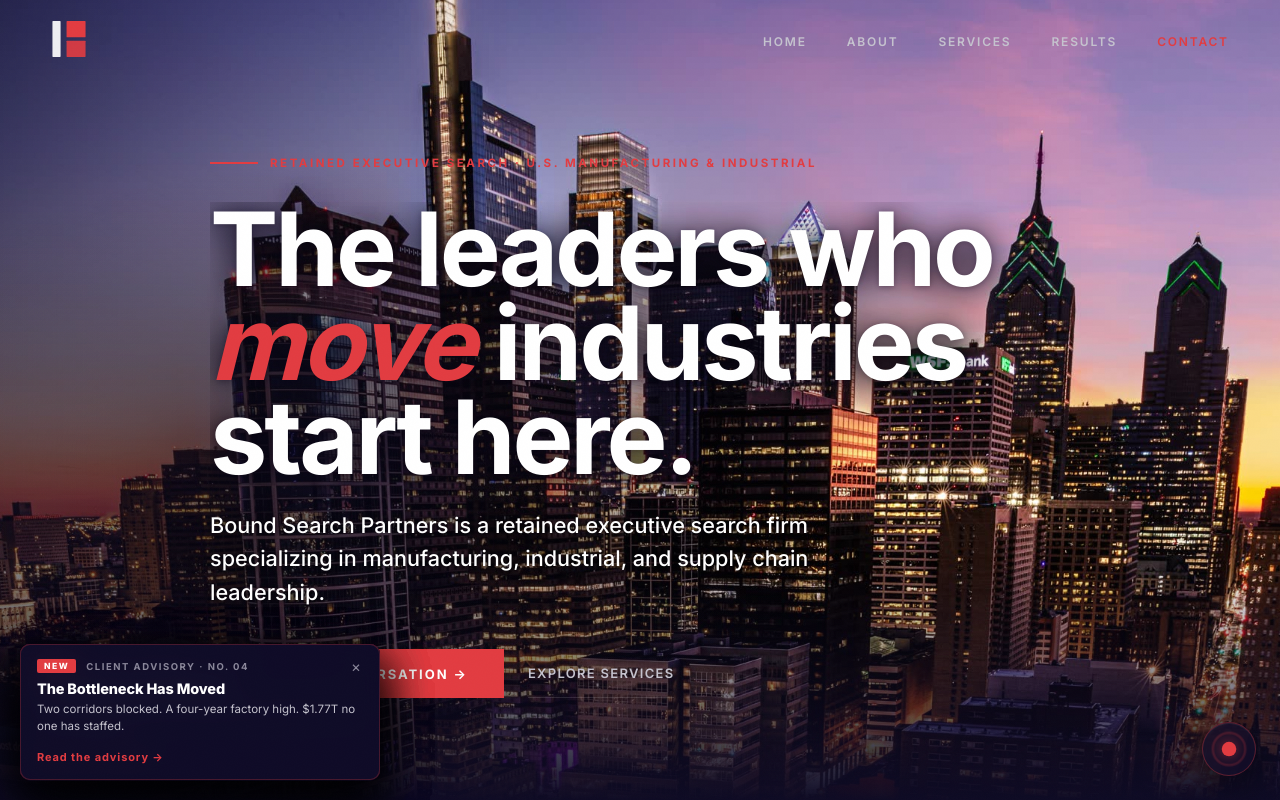
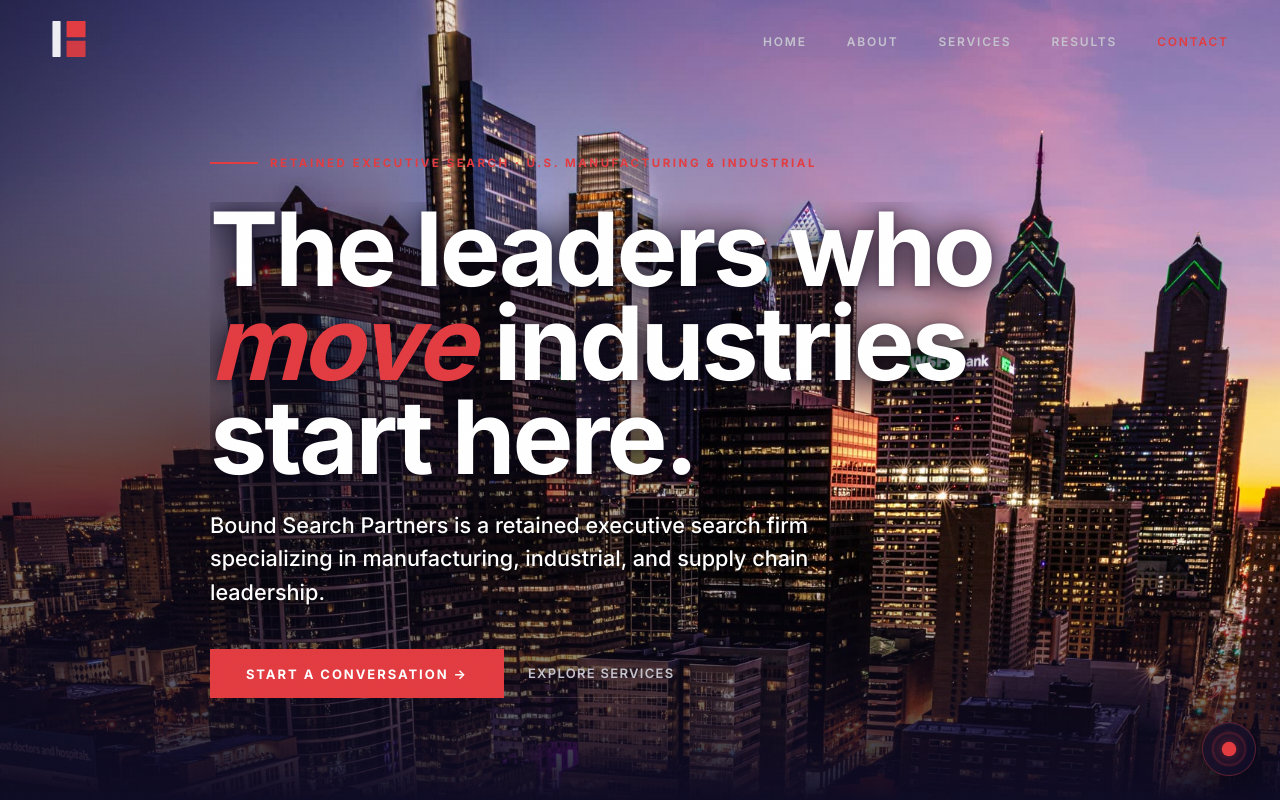
Before and after one commit to rc562/bound-search-partners, a React (Vite) app: page / in a window 1280 px wide. Shown: the top 800 px of the page. Built offline with nearby package versions, Linux system fonts and the light colour scheme.

Commit message:
Update App.jsx

```diff
--- a/src/App.jsx
+++ b/src/App.jsx
@@ -75,13 +75,6 @@ export default function App() {
   const [ctaVis,setCtaVis] = useState(false);
   const [indOpen,setIndOpen] = useState(-1);
   const [bwActive,setBwActive] = useState(-1);
-  const [advToast,setAdvToast] = useState(false);
-  useEffect(() => {
-    try { if (sessionStorage.getItem("bspAdvToast4")) return; } catch(e) {}
-    const t = setTimeout(() => setAdvToast(true), 1600);
-    return () => clearTimeout(t);
-  }, []);
-  const dismissToast = () => { setAdvToast(false); try { sessionStorage.setItem("bspAdvToast4","1"); } catch(e) {} };
   const [rowItem,setRowItem] = useState({});
   const [hovChip,setHovChip] = useState(null);
 
@@ -541,18 +534,6 @@ export default function App() {
         </div>
       </section>
 
-      {advToast && (
-        <div style={{position:"fixed",left:20,bottom:20,zIndex:70,maxWidth:"min(360px,calc(100vw - 40px))",background:"rgba(16,13,40,.92)",backdropFilter:"blur(14px)",WebkitBackdropFilter:"blur(14px)",border:"1px solid rgba(226,60,65,.25)",borderRadius:10,padding:"14px 16px",boxShadow:"0 18px 50px rgba(0,0,0,.45)",animation:"toastUp .5s cubic-bezier(.23,1,.32,1)"}}>
-          <div style={{display:"flex",alignItems:"center",gap:10,marginBottom:6}}>
-            <span style={{fontSize:8.5,fontWeight:800,letterSpacing:".18em",color:"#fff",background:C.r,padding:"2px 7px",borderRadius:2}}>NEW</span>
-            <span style={{fontSize:9.5,fontWeight:700,letterSpacing:".16em",textTransform:"uppercase",color:C.g}}>Client Advisory · No. 04</span>
-            <span onClick={dismissToast} style={{marginLeft:"auto",cursor:"pointer",color:C.g,fontSize:15,lineHeight:1,padding:"0 2px"}} aria-label="Dismiss">×</span>
-          </div>
-          <div style={{fontSize:14.5,fontWeight:800,color:C.w,marginBottom:4,letterSpacing:"-.01em"}}>The Bottleneck Has Moved</div>
-          <div style={{fontSize:11.5,color:C.gl,lineHeight:1.5,marginBottom:10}}>Two corridors blocked. A four-year factory high. $1.77T no one has staffed.</div>
-          <a href="/BSP_Advisory_2026-06-12.pdf" target="_blank" rel="noopener noreferrer" onClick={dismissToast} style={{fontSize:11,fontWeight:700,letterSpacing:".08em",color:C.r,textDecoration:"none"}}>Read the advisory →</a>
-        </div>
-      )}
 
       {/* Gradient transition */}
       <div style={{height:1,background:"linear-gradient(90deg,transparent,rgba(226,60,65,.15),transparent)"}}/>
@@ -636,18 +617,6 @@ export default function App() {
         </div>
       </section>
 
-      {advToast && (
-        <div style={{position:"fixed",left:20,bottom:20,zIndex:70,maxWidth:"min(360px,calc(100vw - 40px))",background:"rgba(16,13,40,.92)",backdropFilter:"blur(14px)",WebkitBackdropFilter:"blur(14px)",border:"1px solid rgba(226,60,65,.25)",borderRadius:10,padding:"14px 16px",boxShadow:"0 18px 50px rgba(0,0,0,.45)",animation:"toastUp .5s cubic-bezier(.23,1,.32,1)"}}>
-          <div style={{display:"flex",alignItems:"center",gap:10,marginBottom:6}}>
-            <span style={{fontSize:8.5,fontWeight:800,letterSpacing:".18em",color:"#fff",background:C.r,padding:"2px 7px",borderRadius:2}}>NEW</span>
-            <span style={{fontSize:9.5,fontWeight:700,letterSpacing:".16em",textTransform:"uppercase",color:C.g}}>Client Advisory · No. 04</span>
-            <span onClick={dismissToast} style={{marginLeft:"auto",cursor:"pointer",color:C.g,fontSize:15,lineHeight:1,padding:"0 2px"}} aria-label="Dismiss">×</span>
-          </div>
-          <div style={{fontSize:14.5,fontWeight:800,color:C.w,marginBottom:4,letterSpacing:"-.01em"}}>The Bottleneck Has Moved</div>
-          <div style={{fontSize:11.5,color:C.gl,lineHeight:1.5,marginBottom:10}}>Two corridors blocked. A four-year factory high. $1.77T no one has staffed.</div>
-          <a href="/BSP_Advisory_2026-06-12.pdf" target="_blank" rel="noopener noreferrer" onClick={dismissToast} style={{fontSize:11,fontWeight:700,letterSpacing:".08em",color:C.r,textDecoration:"none"}}>Read the advisory →</a>
-        </div>
-      )}
 
       {/* Gradient transition */}
       <div style={{height:1,background:"linear-gradient(90deg,transparent,rgba(226,60,65,.1),transparent)"}}/>
@@ -794,18 +763,6 @@ export default function App() {
         </div>
       </section>
 
-      {advToast && (
-        <div style={{position:"fixed",left:20,bottom:20,zIndex:70,maxWidth:"min(360px,calc(100vw - 40px))",background:"rgba(16,13,40,.92)",backdropFilter:"blur(14px)",WebkitBackdropFilter:"blur(14px)",border:"1px solid rgba(226,60,65,.25)",borderRadius:10,padding:"14px 16px",boxShadow:"0 18px 50px rgba(0,0,0,.45)",animation:"toastUp .5s cubic-bezier(.23,1,.32,1)"}}>
-          <div style={{display:"flex",alignItems:"center",gap:10,marginBottom:6}}>
-            <span style={{fontSize:8.5,fontWeight:800,letterSpacing:".18em",color:"#fff",background:C.r,padding:"2px 7px",borderRadius:2}}>NEW</span>
-            <span style={{fontSize:9.5,fontWeight:700,letterSpacing:".16em",textTransform:"uppercase",color:C.g}}>Client Advisory · No. 04</span>
-            <span onClick={dismissToast} style={{marginLeft:"auto",cursor:"pointer",color:C.g,fontSize:15,lineHeight:1,padding:"0 2px"}} aria-label="Dismiss">×</span>
-          </div>
-          <div style={{fontSize:14.5,fontWeight:800,color:C.w,marginBottom:4,letterSpacing:"-.01em"}}>The Bottleneck Has Moved</div>
-          <div style={{fontSize:11.5,color:C.gl,lineHeight:1.5,marginBottom:10}}>Two corridors blocked. A four-year factory high. $1.77T no one has staffed.</div>
-          <a href="/BSP_Advisory_2026-06-12.pdf" target="_blank" rel="noopener noreferrer" onClick={dismissToast} style={{fontSize:11,fontWeight:700,letterSpacing:".08em",color:C.r,textDecoration:"none"}}>Read the advisory →</a>
-        </div>
-      )}
 
       {/* Gradient transition */}
       <div style={{height:1,background:"linear-gradient(90deg,transparent,rgba(226,60,65,.1),transparent)"}}/>
@@ -899,11 +856,11 @@ export default function App() {
             <p style={{fontSize:"1rem",lineHeight:1.7,color:C.gl,marginBottom:28,maxWidth:560}}>Search is a people business. It seems only fair to be one.</p>
             <div style={{display:"flex",flexWrap:"wrap",gap:"10px 34px",marginBottom:18}}>
               {[
-                {w:"Philadelphia", d:"Rooted, not relocated. The skyline on this site is the view from home."},
-                {w:"Son of a builder", d:"Bob's father builds custom homes and restores historic properties in Bucks County. An appreciation for people who make physical things runs in the family."},
-                {w:"Behind the lens", d:"Usually within reach of a camera. City frames and landscapes, mostly — patience training disguised as a hobby."},
-                {w:"The kitchen", d:"Cooking is the other discipline practiced here: preparation, timing, execution, no hand-offs."},
-                {w:"Markets & macro", d:"A standing fascination with geopolitics, supply chains, and what moves them — which is how the advisories on this site got started."},
+                {w:"Philadelphia", d:"Rooted here by choice. The skyline on this site is the view from home; the industrial economy around it is the one this firm serves."},
+                {w:"Son of a builder", d:"Bob's father builds custom homes and restores historic properties in Bucks County. The regard for people who make physical things — and stand behind the finished work — is inherited."},
+                {w:"Behind the lens", d:"A longtime photographer of cities and landscapes. The discipline transfers: wait for the right frame, not the available one."},
+                {w:"The kitchen", d:"Where the same standards apply — preparation, timing, execution. Bob cooks the way he runs searches: personally, start to finish."},
+                {w:"Markets & macro", d:"A standing study of geopolitics, capital flows, and supply chains — the research habit behind the client advisories published on this site."},
                 {w:"City-builder", d:"Strategy games where you zone districts and untangle traffic. It's research, technically."},
               ].map((item,i) => {
                 const on = bwActive === i;
@@ -922,11 +879,11 @@ export default function App() {
               {bwActive >= 0 && (
                 <p key={bwActive} style={{fontSize:".95rem",lineHeight:1.65,color:C.gl,maxWidth:680,margin:0,animation:"detailIn .45s cubic-bezier(.23,1,.32,1)",borderLeft:`2px solid ${C.r}`,paddingLeft:16}}>
                   {[
-                    "Rooted, not relocated. The skyline on this site is the view from home.",
-                    "Bob's father builds custom homes and restores historic properties in Bucks County. An appreciation for people who make physical things runs in the family.",
-                    "Usually within reach of a camera. City frames and landscapes, mostly — patience training disguised as a hobby.",
-                    "Cooking is the other discipline practiced here: preparation, timing, execution, no hand-offs.",
-                    "A standing fascination with geopolitics, supply chains, and what moves them — which is how the advisories on this site got started.",
+                    "Rooted here by choice. The skyline on this site is the view from home; the industrial economy around it is the one this firm serves.",
+                    "Bob's father builds custom homes and restores historic properties in Bucks County. The regard for people who make physical things — and stand behind the finished work — is inherited.",
+                    "A longtime photographer of cities and landscapes. The discipline transfers: wait for the right frame, not the available one.",
+                    "Where the same standards apply — preparation, timing, execution. Bob cooks the way he runs searches: personally, start to finish.",
+                    "A standing study of geopolitics, capital flows, and supply chains — the research habit behind the client advisories published on this site.",
                     "Strategy games where you zone districts and untangle traffic. It's research, technically.",
                   ][bwActive]}
                 </p>
@@ -1003,18 +960,6 @@ export default function App() {
         </div>
       </section>
 
-      {advToast && (
-        <div style={{position:"fixed",left:20,bottom:20,zIndex:70,maxWidth:"min(360px,calc(100vw - 40px))",background:"rgba(16,13,40,.92)",backdropFilter:"blur(14px)",WebkitBackdropFilter:"blur(14px)",border:"1px solid rgba(226,60,65,.25)",borderRadius:10,padding:"14px 16px",boxShadow:"0 18px 50px rgba(0,0,0,.45)",animation:"toastUp .5s cubic-bezier(.23,1,.32,1)"}}>
-          <div style={{display:"flex",alignItems:"center",gap:10,marginBottom:6}}>
-            <span style={{fontSize:8.5,fontWeight:800,letterSpacing:".18em",color:"#fff",background:C.r,padding:"2px 7px",borderRadius:2}}>NEW</span>
-            <span style={{fontSize:9.5,fontWeight:700,letterSpacing:".16em",textTransform:"uppercase",color:C.g}}>Client Advisory · No. 04</span>
-            <span onClick={dismissToast} style={{marginLeft:"auto",cursor:"pointer",color:C.g,fontSize:15,lineHeight:1,padding:"0 2px"}} aria-label="Dismiss">×</span>
-          </div>
-          <div style={{fontSize:14.5,fontWeight:800,color:C.w,marginBottom:4,letterSpacing:"-.01em"}}>The Bottleneck Has Moved</div>
-          <div style={{fontSize:11.5,color:C.gl,lineHeight:1.5,marginBottom:10}}>Two corridors blocked. A four-year factory high. $1.77T no one has staffed.</div>
-          <a href="/BSP_Advisory_2026-06-12.pdf" target="_blank" rel="noopener noreferrer" onClick={dismissToast} style={{fontSize:11,fontWeight:700,letterSpacing:".08em",color:C.r,textDecoration:"none"}}>Read the advisory →</a>
-        </div>
-      )}
 
       {/* Gradient transition */}
       <div style={{height:1,background:"linear-gradient(90deg,transparent,rgba(226,60,65,.12),transparent)"}}/>
@@ -1076,18 +1021,6 @@ export default function App() {
         </div>
       </section>
 
-      {advToast && (
-        <div style={{position:"fixed",left:20,bottom:20,zIndex:70,maxWidth:"min(360px,calc(100vw - 40px))",background:"rgba(16,13,40,.92)",backdropFilter:"blur(14px)",WebkitBackdropFilter:"blur(14px)",border:"1px solid rgba(226,60,65,.25)",borderRadius:10,padding:"14px 16px",boxShadow:"0 18px 50px rgba(0,0,0,.45)",animation:"toastUp .5s cubic-bezier(.23,1,.32,1)"}}>
-          <div style={{display:"flex",alignItems:"center",gap:10,marginBottom:6}}>
-            <span style={{fontSize:8.5,fontWeight:800,letterSpacing:".18em",color:"#fff",background:C.r,padding:"2px 7px",borderRadius:2}}>NEW</span>
-            <span style={{fontSize:9.5,fontWeight:700,letterSpacing:".16em",textTransform:"uppercase",color:C.g}}>Client Advisory · No. 04</span>
-            <span onClick={dismissToast} style={{marginLeft:"auto",cursor:"pointer",color:C.g,fontSize:15,lineHeight:1,padding:"0 2px"}} aria-label="Dismiss">×</span>
-          </div>
-          <div style={{fontSize:14.5,fontWeight:800,color:C.w,marginBottom:4,letterSpacing:"-.01em"}}>The Bottleneck Has Moved</div>
-          <div style={{fontSize:11.5,color:C.gl,lineHeight:1.5,marginBottom:10}}>Two corridors blocked. A four-year factory high. $1.77T no one has staffed.</div>
-          <a href="/BSP_Advisory_2026-06-12.pdf" target="_blank" rel="noopener noreferrer" onClick={dismissToast} style={{fontSize:11,fontWeight:700,letterSpacing:".08em",color:C.r,textDecoration:"none"}}>Read the advisory →</a>
-        </div>
-      )}
 
       {/* Gradient transition */}
       <div style={{height:1,background:"linear-gradient(90deg,transparent,rgba(226,60,65,.08),transparent)"}}/>
```
